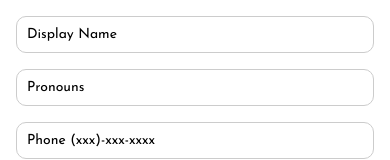
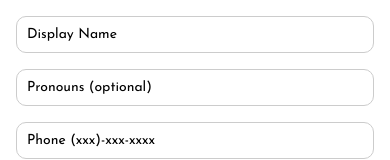
Before and after one commit to danielleellis/StayWell-Medical-Tracker-Application, a React Native app: screen /ProfileSetup in a window 390 px wide. Shown: the part 388-548 px from the top of the page. Built offline with nearby package versions, Linux system fonts and the light colour scheme.

Commit message:
Adds optional to the pronouns input field so the users know it's not required.

```diff
--- a/src/screens/ProfileSetupScreen.tsx
+++ b/src/screens/ProfileSetupScreen.tsx
@@ -137,7 +137,7 @@ const ProfileSetupScreen: React.FC<{ navigation: any }> = ({ navigation }) => {
         <Text style={styles.errorText}>{errors.username}</Text>
       )}
       <Input
-        placeholder="Pronouns"
+        placeholder="Pronouns (optional)"
         value={pronouns}
         onChangeText={setPronouns}
         style={styles.input}
```
